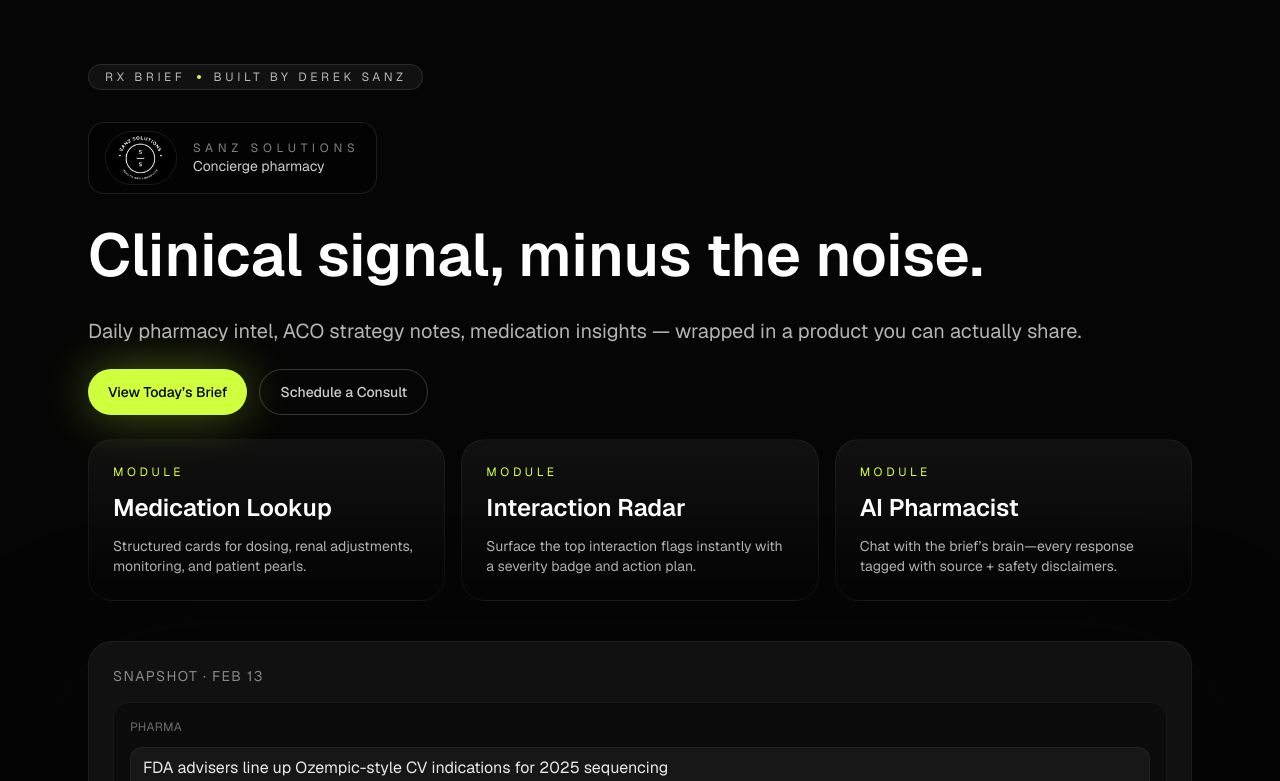
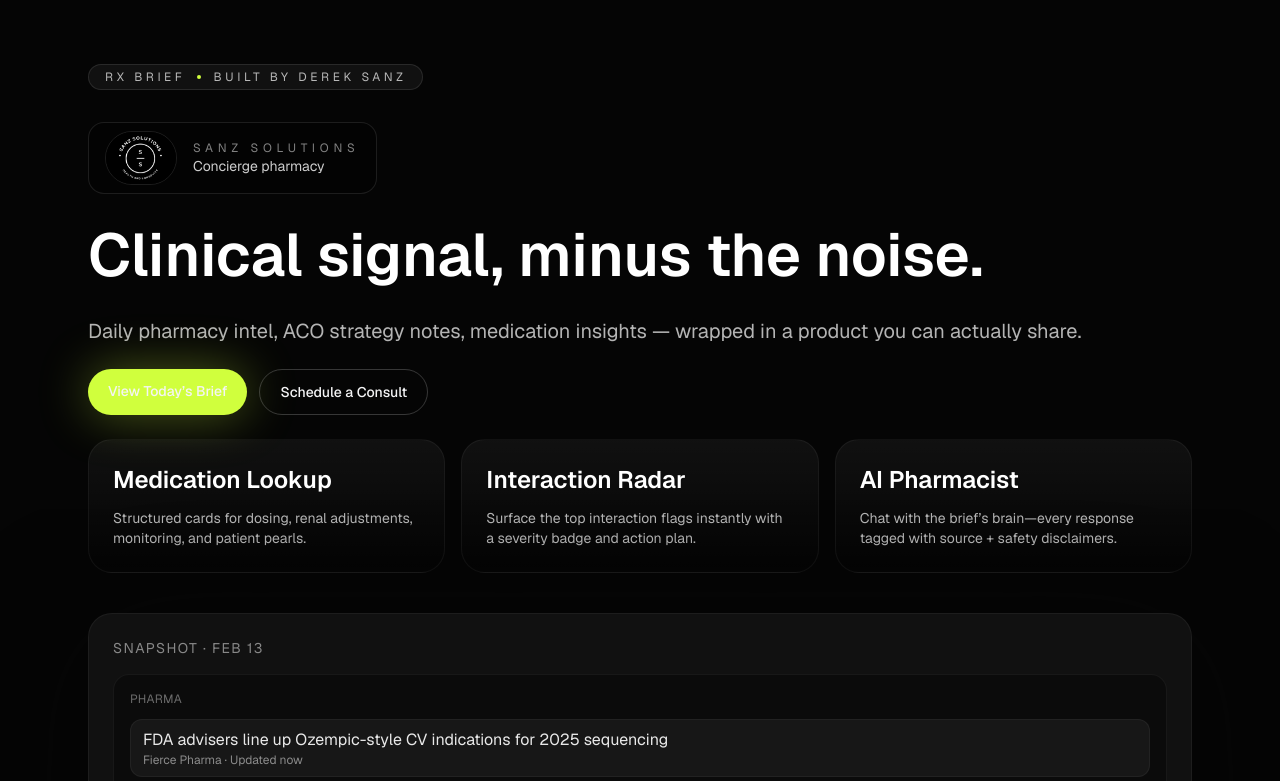
Before and after one commit to dsanz777/Rx-app, a Next.js app: page / in a window 1280 px wide. Shown: the top 781 px of the page. Built offline with nearby package versions, Linux system fonts and the light colour scheme; no server answers.

Commit message:
Tidy hero modules + anchor buttons

```diff
--- a/src/app/page.tsx
+++ b/src/app/page.tsx
@@ -89,12 +89,18 @@
                 Daily pharmacy intel, ACO strategy notes, medication insights — wrapped in a product you can actually share.
               </p>
               <div className="flex flex-wrap gap-3 text-sm">
-                <button className="rounded-full bg-[var(--accent)] px-5 py-3 font-medium text-black shadow-[0_0_50px_rgba(208,255,61,0.35)] transition hover:opacity-90">
+                <a
+                  href="#medication-lookup"
+                  className="rounded-full bg-[var(--accent)] px-5 py-3 font-medium text-black shadow-[0_0_50px_rgba(208,255,61,0.35)] transition hover:opacity-90"
+                >
                   View Today’s Brief
-                </button>
-                <button className="rounded-full border border-white/20 px-5 py-3 font-medium text-white/80 transition hover:text-white">
+                </a>
+                <a
+                  href="#consult"
+                  className="rounded-full border border-white/20 px-5 py-3 font-medium text-white/80 transition hover:text-white"
+                >
                   Schedule a Consult
-                </button>
+                </a>
               </div>
               <div className="grid gap-4 lg:grid-cols-3">
                 {featureCards.map((card) => (
@@ -103,8 +109,7 @@
                     href={card.href}
                     className="rounded-3xl border border-white/5 bg-gradient-to-b from-white/5 to-white/0 p-6 transition hover:border-[var(--accent)]/60"
                   >
-                    <p className="text-xs uppercase tracking-[0.3em] text-[var(--accent)]">Module</p>
-                    <h2 className="mt-3 text-2xl font-semibold text-white">{card.title}</h2>
+                    <h2 className="text-2xl font-semibold text-white">{card.title}</h2>
                     <p className="mt-3 text-sm text-white/70">{card.body}</p>
                   </a>
                 ))}
@@ -166,7 +171,9 @@
           <div id="ai-pharmacist">
             <AiPharmacistChat />
           </div>
-          <ConsultForm />
+          <div id="consult">
+            <ConsultForm />
+          </div>
         </section>
 
         <section className="rounded-3xl border border-white/5 bg-white/5 p-6">
```
